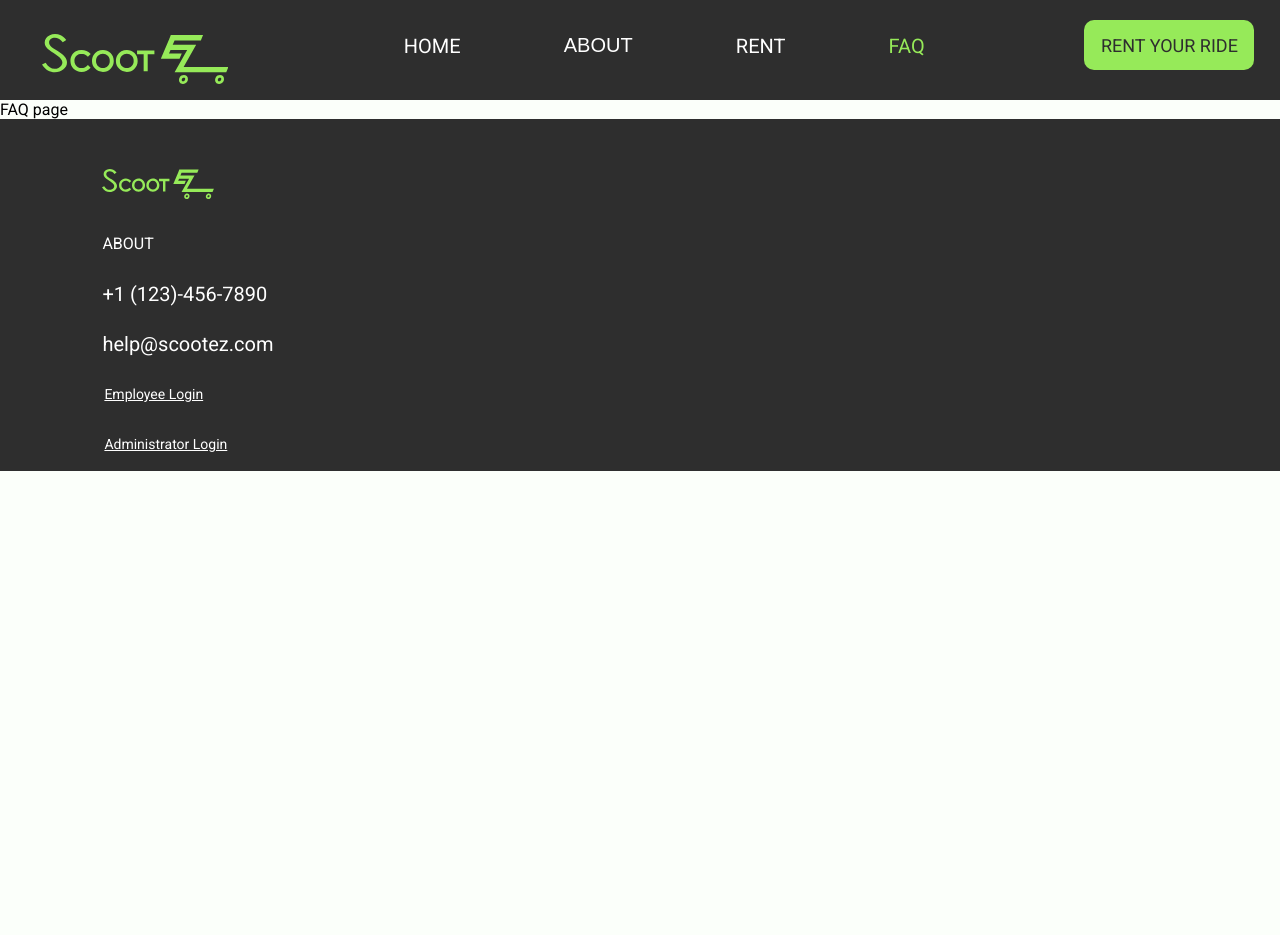
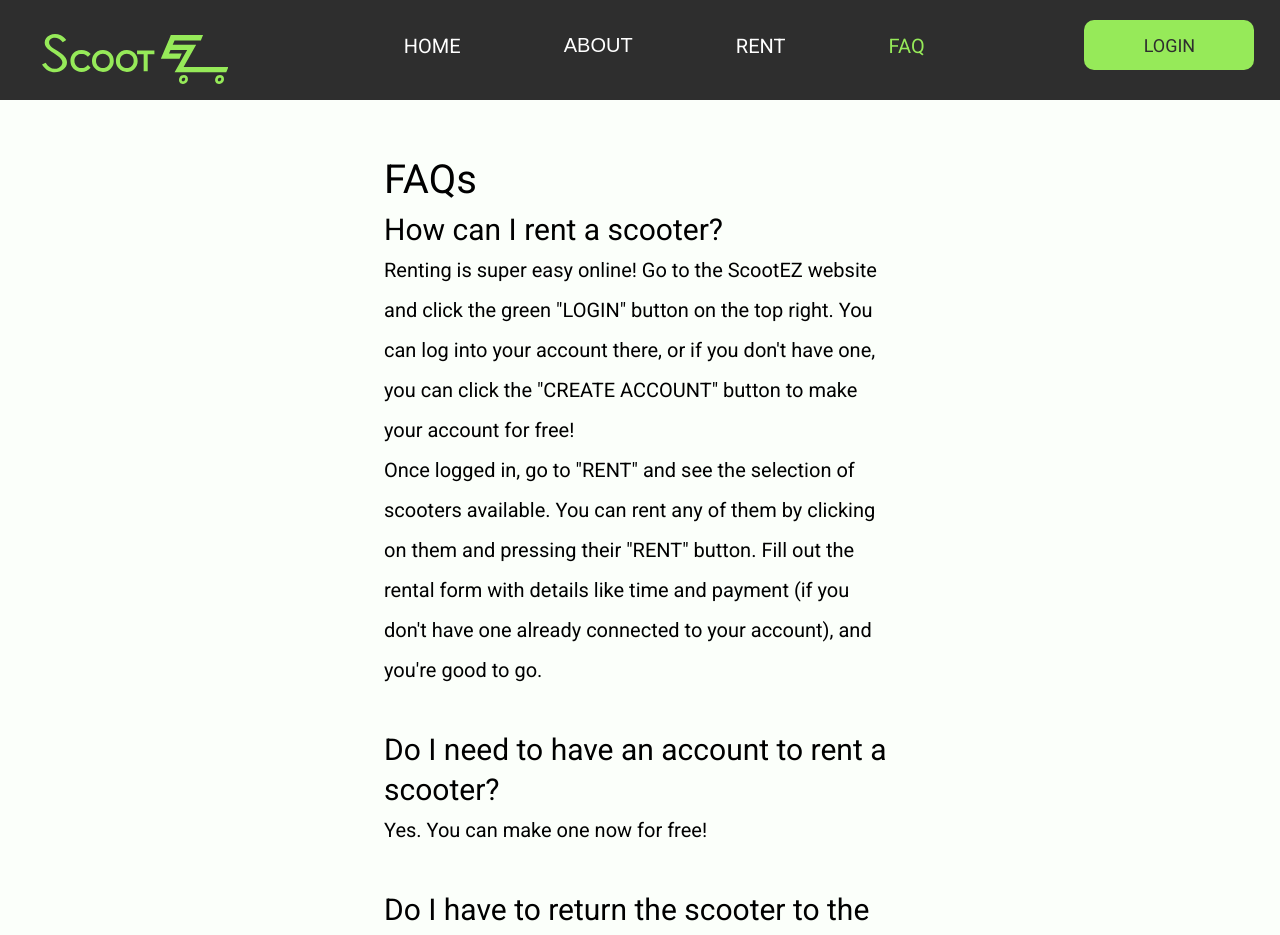
Before and after one commit to amitathik7/ScootEZ, a React (Create React App) app in the folder client/: page /faq in a window 1280 px wide. Shown: the top 935 px of the page. Before the commit the page ends 800 px from the top, so only its background shows below. Built offline with nearby package versions, Linux system fonts and the light colour scheme.

Commit message:
Fixed body styling, added to FAQ page, started to style home page

```diff
--- a/client/src/App.js
+++ b/client/src/App.js
@@ -70,13 +70,9 @@ function App() {
             <Route path="/employee-login" element={<EmployeeLoginPage/>} />
             <Route path="/admin-login" element={<AdminLoginPage/>} />
             <Route path="*" element={<ErrorPage />} />
-
-
           </Routes>
-
-          <Footer />
-
         </body>
+        <Footer />
       </IsLoggedInContext.Provider>
     </div>
   );
--- a/client/src/Footer.js
+++ b/client/src/Footer.js
@@ -2,7 +2,7 @@ import React from 'react';
 import styles from './styles.css';
 import { NavLink, useNavigate} from 'react-router-dom';
 
-import { ReactComponent as Logo} from './ScootezLogo.svg';
+import { ReactComponent as Logo} from './assets/ScootezLogo.svg';
 
 import HomePage from "./Pages/HomePage.js";
 import AboutPage from './Pages/AboutPage.js';
--- a/client/src/NavBar.js
+++ b/client/src/NavBar.js
@@ -2,7 +2,7 @@ import React, { useEffect, useState, useContext, useRef } from 'react';
 import styles from './styles.css';
 import { NavLink, useNavigate} from 'react-router-dom';
 
-import { ReactComponent as Logo} from './ScootezLogo.svg';
+import { ReactComponent as Logo} from './assets/ScootezLogo.svg';
 
 import { IsLoggedInContext } from './App.js';
 import HomePage from "./Pages/HomePage.js";
@@ -113,14 +113,14 @@ export default function NavBar() {
     }
 
     // login button
-    function RideButton() {
+    function LoginButton() {
         const navigate = useNavigate();
         function handleClick() {
             navigate("/login", {})
         }
         return (
         <button className="button1" onClick={handleClick}>
-            RENT YOUR RIDE
+            LOGIN
         </button>
         );
     }
@@ -186,7 +186,7 @@ export default function NavBar() {
                             );
                         })}
                     </div>
-                    <div><RideButton /></div>
+                    <div><LoginButton /></div>
                 </div>
             </nav>
         );
--- a/client/src/Pages/AboutPage.js
+++ b/client/src/Pages/AboutPage.js
@@ -3,7 +3,7 @@ import React from 'react';
 export default function AboutPage() {
     return(
         <div className="fullBox">
-            <div style={{width: "40%", placeSelf: "center", display: "inline-block", lineHeight: "40px"}}>
+            <div style={{width: "50%", placeSelf: "center", display: "inline-block", lineHeight: "40px"}}>
                 <h1>About Us</h1>
                 <p>
                     ScootEZ is a fictional scooter rental service located in Gainesville, FL on and around the University of Florida campus.
--- a/client/src/Pages/FaqPage.js
+++ b/client/src/Pages/FaqPage.js
@@ -2,8 +2,29 @@ import React from 'react';
 
 export default function FaqPage() {
     return(
-        <div>
-            FAQ page
+        <div className="fullBox">
+            <div style={{width: "40%", placeSelf: "center", display: "inline-block", lineHeight: "40px"}}>
+                <h1>FAQs</h1>
+                <h2>How can I rent a scooter?</h2>
+                <p>
+                    Renting is super easy online! Go to the ScootEZ website and click the green "LOGIN" button on the top right.
+                    You can log into your account there, or if you don't have one, you can click the "CREATE ACCOUNT" button
+                    to make your account for free!
+                </p>
+                <p>
+                    Once logged in, go to "RENT" and see the selection of scooters available. You can rent any of them by clicking
+                    on them and pressing their "RENT" button. Fill out the rental form with details like time and payment (if
+                    you don't have one already connected to your account), and you're good to go.
+                </p><br/>
+                <h2>Do I need to have an account to rent a scooter?</h2>
+                <p>
+                    Yes. You can make one now for free!
+                </p><br/>
+                <h2>Do I have to return the scooter to the same location I rented it from?</h2>
+                <p>
+                    No, simply return it to any of our locations around UF.
+                </p><br/>
+            </div>
         </div>
     );
 }
--- a/client/src/Pages/HomePage.js
+++ b/client/src/Pages/HomePage.js
@@ -4,18 +4,16 @@ import styles from '../styles.css';
 export default function HomePage() {
     return (
         <div className="fullBox">
-            <div style={{width: "40%", placeSelf: "center", display: "inline-block", lineHeight: "40px"}}>
-                <h1>Rent your ride today with ScootEZ!</h1>
-                <p>
-                    Info text!!
-                </p>
-                <br/>
-                <h1>Great for student life on the go!</h1>
-                <p>
-                    Info text!! Pictures! Links!
-                </p>
-                <br/>
+            <div style={{width: "100%", display: "flex", justifyContent: "space-between"}}>
+                <div style={{ width: "300px", margin: "auto"}} >
+                    Rent your ride today with ScootEZ!
+                </div>
+                <div width="1000px" height="500px">
+                    <img src={require("../assets/scooterPhoto1.jpg")} alt="photo of scooters"
+                    style={{width: "800px", objectFit: "cover"}}/>
+                </div>
             </div>
+
         </div>
     );
 }
--- a/client/src/styles.css
+++ b/client/src/styles.css
@@ -55,7 +55,7 @@ nav {
 
 body {
     width: 100%;
-    min-height: 80vh;
+    min-height: 90vh;
     background-color: var(--light);
     font-family: var(--bodyFontFamily);
     font-weight: var(--bodyFontWeight);
```
Also changed, not shown: client/src/assets/ScootezLogo.svg (renamed from client/src/ScootezLogo.svg), client/src/assets/scooterPhoto1.jpg (added).
